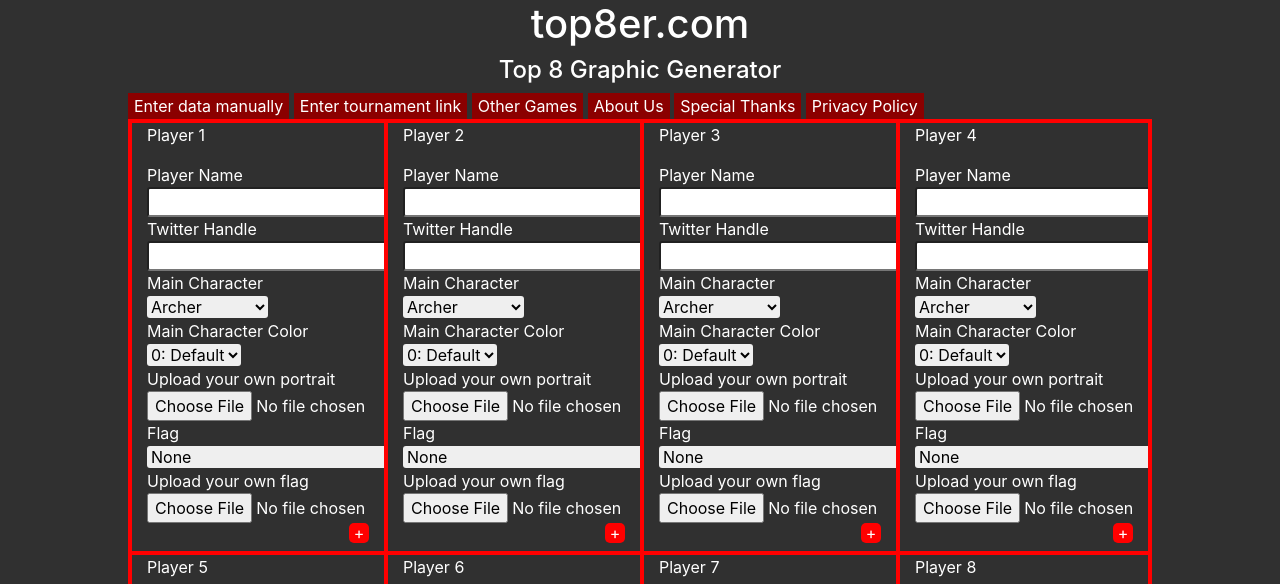
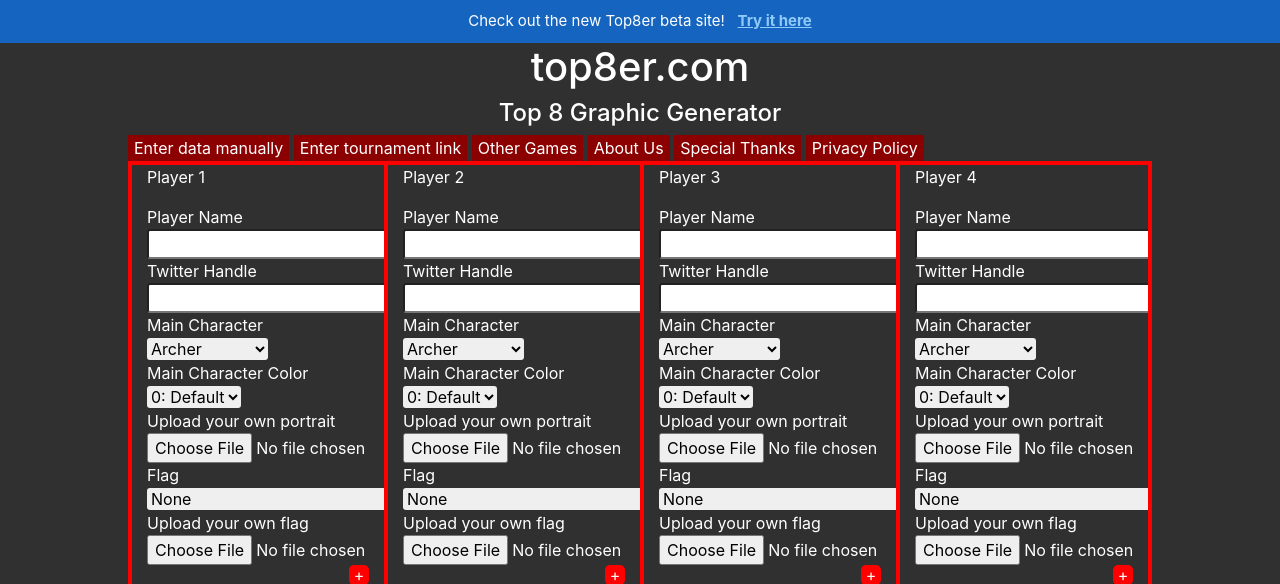
Before and after one commit to ShonTitor/Top8er, a Django app: page / in a window 1280 px wide. Shown: the top 584 px of the page. Run offline with Django 5.2, Linux system fonts and the light colour scheme; some libraries are stand-ins or nearby versions.

Commit message:
add banner on old site

```diff
--- a/top8er_app/templates/old_form.html
+++ b/top8er_app/templates/old_form.html
@@ -334,12 +334,12 @@
 </head>
 <body>
 
-    <!--div style="background-color:#1565c0;color:#fff;text-align:center;padding:10px 16px;font-size:15px;">
-        Check out the new Top8er beta! &nbsp;
+    <div style="background-color:#1565c0;color:#fff;text-align:center;padding:10px 16px;font-size:15px;">
+        Check out the new Top8er beta site! &nbsp;
         <a href="/beta/template/top8er/game/{% if game_slug %}{{game_slug}}{% else %}ssbu{% endif %}" style="color:#90caf9;font-weight:bold;text-decoration:underline;">
             Try it here
         </a>
-    </div-->
+    </div>
 
     <h1 style="text-align: center">top8er.com</h1>
     <h4 style="text-align: center">Top 8 Graphic Generator</h4>
```
